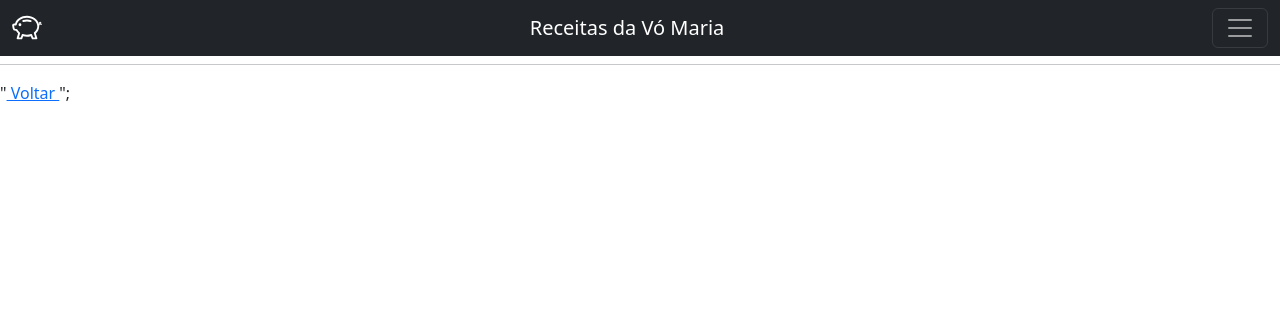
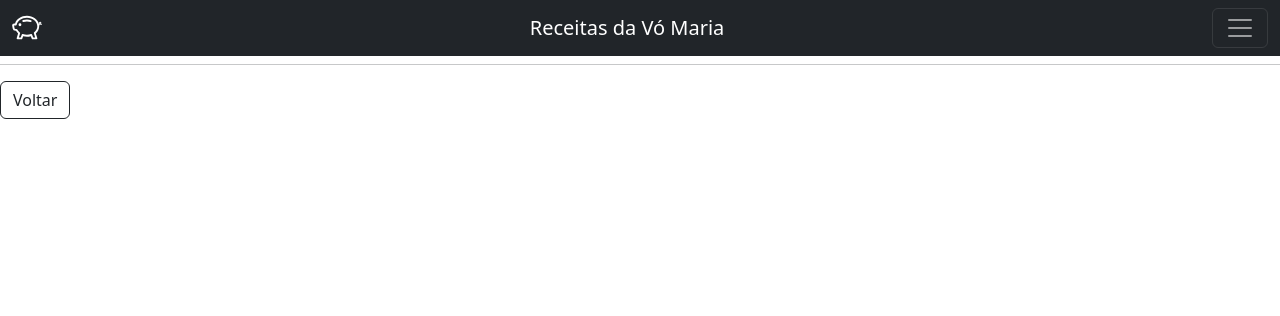
Before and after one commit to mariacarolh/Projeto-Receita, a PHP site: page /listaringredientes.php?codigo_receita=1 in a window 1280 px wide. Shown: the top 316 px of the page. Run offline with PHP 8.4, Linux system fonts and the light colour scheme; data that the repository does not hold is empty.

Commit message:
Botões de retorno

```diff
--- a/editareceitas.php
+++ b/editareceitas.php
@@ -39,6 +39,8 @@
             </div>
         </div>
     </nav>
+    <br><br><hr>
+    <a href='listareceitas.php' class="btn btn-outline-dark"> Voltar</a>
     <div class="container mt-5">
         <h2>Editar Dados</h2>
         <hr>
--- a/listaringredientes.php
+++ b/listaringredientes.php
@@ -54,6 +54,7 @@ $listareceitas = BuscarNoBD($sql);
     </nav>
 
 <br><br><hr>
+<a href='listareceitas.php' class="btn btn-outline-dark"> Voltar</a>
     <div class="lista">
     <?php
         foreach ($listareceitas as $linha) {
@@ -71,7 +72,7 @@ $listareceitas = BuscarNoBD($sql);
         }
         ?>
         </div>
-        "<a href='listareceitas.php'> Voltar </a>";
+
 
 </body>
 
```
